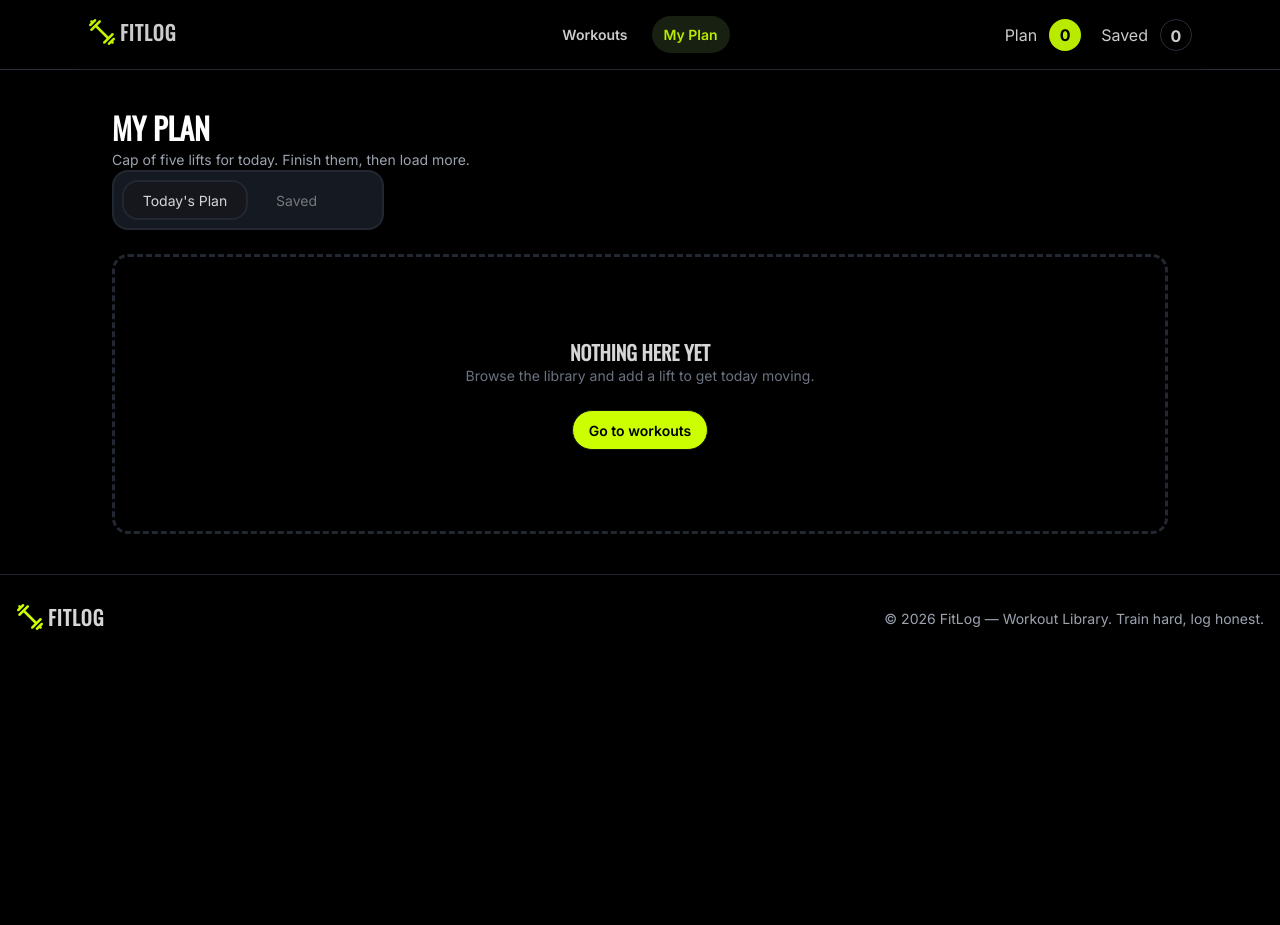
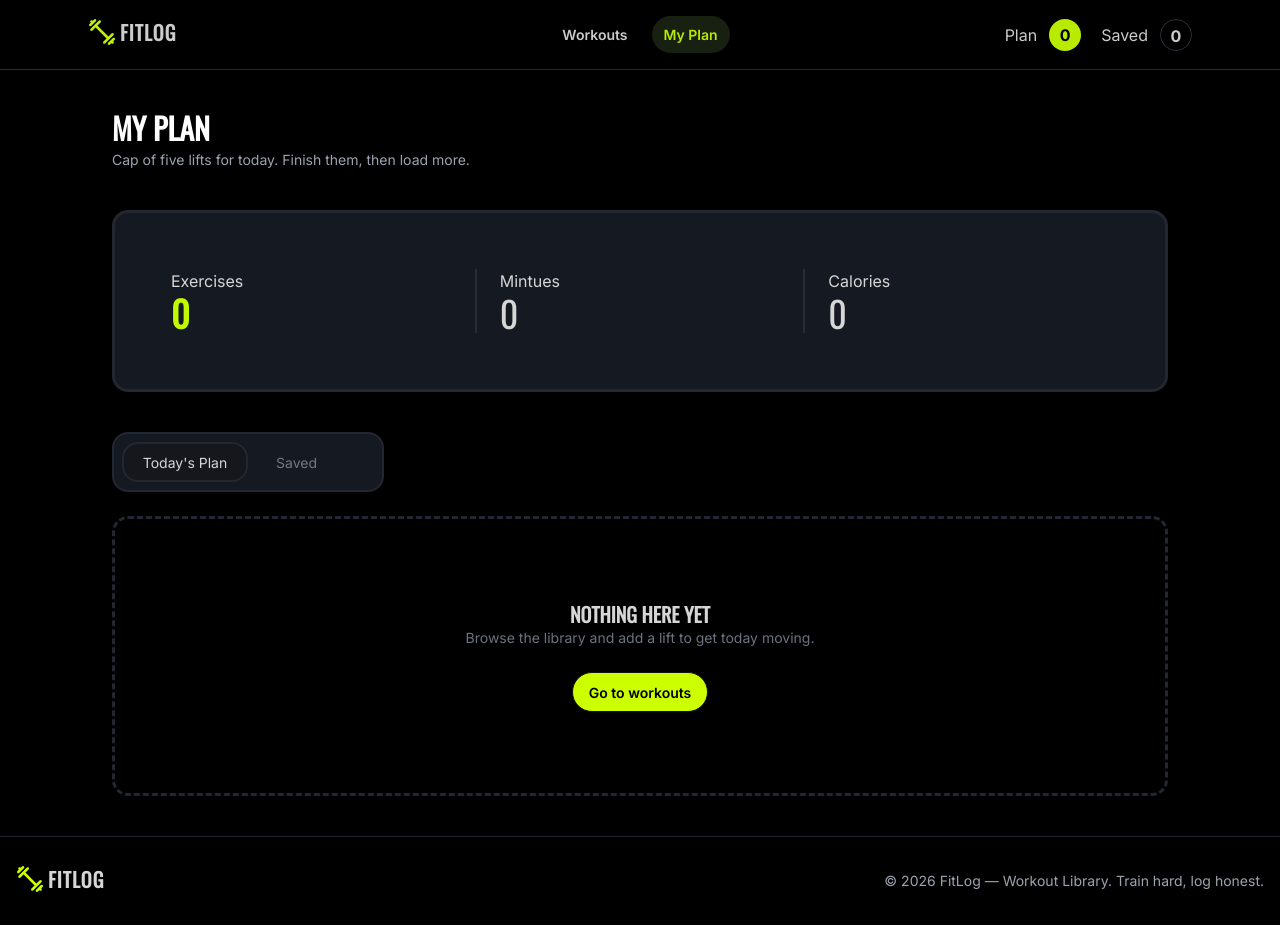
Before and after one commit to mushik-tech/fit-log, a Next.js app: page /my-plan in a window 1280 px wide. Before the commit the page ends 800 px from the top, so only its background shows below. Built offline with nearby package versions, Linux system fonts and the light colour scheme.

Commit message:
Added Metrics Summary for Add and Save Plan

```diff
--- /dev/null
+++ b/src/Components/MyPlan/SaveStat.tsx
@@ -0,0 +1,34 @@
+"use client";
+
+import { WorkoutContext } from "@/contexts/WorkoutContext";
+import { useContext } from "react";
+
+const SaveStat = () => {
+  const { saveStat } = useContext(WorkoutContext);
+
+  const { exercise, mintues, calories } = saveStat;
+
+  return (
+    <div className="bg-[#151921] border-3 border-[#232732] p-14 my-10 rounded-2xl flex w-full justify-around">
+      <div className="flex-1">
+        <h3>Exercises</h3>
+        <p className="text-4xl text-[#C2F800] font-bold font-heading">
+          {exercise}
+        </p>
+      </div>
+      <div className="divider divider-horizontal"></div>
+      <div className=" flex-1">
+        <h3>Mintues</h3>
+        <p className="text-4xl font-heading">{mintues}</p>
+      </div>
+      <div className="divider divider-horizontal"></div>
+
+      <div className=" flex-1">
+        <h3>Calories</h3>
+        <p className="text-4xl font-heading">{calories}</p>
+      </div>
+    </div>
+  );
+};
+
+export default SaveStat;
--- /dev/null
+++ b/src/Components/MyPlan/TodayStat.tsx
@@ -0,0 +1,34 @@
+"use client";
+
+import { WorkoutContext } from "@/contexts/WorkoutContext";
+import React, { useContext } from "react";
+
+const TodayStat = () => {
+  const { planStat } = useContext(WorkoutContext);
+
+  const { calories, exercise, mintues } = planStat;
+
+  return (
+    <div className="bg-[#151921] border-3 border-[#232732] p-14 my-10 rounded-2xl flex w-full justify-around">
+      <div className="flex-1">
+        <h3>Exercises</h3>
+        <p className="text-4xl text-[#C2F800] font-bold font-heading">
+          {exercise}
+        </p>
+      </div>
+      <div className="divider divider-horizontal"></div>
+      <div className=" flex-1">
+        <h3>Mintues</h3>
+        <p className="text-4xl font-heading">{mintues}</p>
+      </div>
+      <div className="divider divider-horizontal"></div>
+
+      <div className=" flex-1">
+        <h3>Calories</h3>
+        <p className="text-4xl font-heading">{calories}</p>
+      </div>
+    </div>
+  );
+};
+
+export default TodayStat;
--- a/src/app/my-plan/page.tsx
+++ b/src/app/my-plan/page.tsx
@@ -1,7 +1,9 @@
 "use client";
 
 import SavedPlan from "@/Components/MyPlan/SavedPlan";
+import SaveStat from "@/Components/MyPlan/SaveStat";
 import TodayPlan from "@/Components/MyPlan/TodayPlan";
+import TodayStat from "@/Components/MyPlan/TodayStat";
 import { WorkoutContext } from "@/contexts/WorkoutContext";
 import React, { useContext, useState } from "react";
 
@@ -16,6 +18,14 @@ const MyPlanPage = () => {
       <p className="mt-1 text-sm text-[#9CA3AF]">
         Cap of five lifts for today. Finish them, then load more.
       </p>
+
+      <div>
+        {selectedTab === "today" ? (
+          <TodayStat></TodayStat>
+        ) : (
+          <SaveStat></SaveStat>
+        )}
+      </div>
 
       {/* name of each tab group should be unique */}
       <div className="flex justify-between">
--- a/src/contexts/WorkoutContext.tsx
+++ b/src/contexts/WorkoutContext.tsx
@@ -2,12 +2,20 @@
 
 import { IWorkout } from "@/types/workout.types";
 import React, { createContext, SetStateAction, useState } from "react";
+
+export interface IPlanStat {
+  exercise: number;
+  mintues: number;
+  calories: number;
+}
 
 export interface IWorkoutInfo {
   plan: IWorkout[];
   setPlan: React.Dispatch<SetStateAction<IWorkout[]>>;
   savePlan: IWorkout[];
   setSavePlan: React.Dispatch<SetStateAction<IWorkout[]>>;
+  planStat: IPlanStat;
+  saveStat: IPlanStat;
 }
 
 export const WorkoutContext = createContext<IWorkoutInfo>({
@@ -15,17 +23,52 @@ export const WorkoutContext = createContext<IWorkoutInfo>({
   setPlan: () => {},
   savePlan: [],
   setSavePlan: () => {},
+  planStat: { exercise: 0, mintues: 0, calories: 0 },
+  saveStat: { exercise: 0, mintues: 0, calories: 0 },
 });
 
 const WorkoutProvider = ({ children }: { children: React.ReactNode }) => {
   const [plan, setPlan] = useState<IWorkout[]>([]);
   const [savePlan, setSavePlan] = useState<IWorkout[]>([]);
 
+  const totalExercises = plan.length;
+  const totalSaveExercises = savePlan.length;
+
+  const totalMinutes = plan.reduce((acc, currentWorkout) => {
+    return acc + (currentWorkout.duration || 0);
+  }, 0);
+
+  const totalSaveMinutes = savePlan.reduce((acc, currentWorkout) => {
+    return acc + (currentWorkout.duration || 0);
+  }, 0);
+
+  const totalCalories = plan.reduce((acc, currentWorkout) => {
+    return acc + (currentWorkout.caloriesBurned || 0);
+  }, 0);
+
+  const totalSaveCalories = savePlan.reduce((acc, currentWorkout) => {
+    return acc + (currentWorkout.caloriesBurned || 0);
+  }, 0);
+
+  const planStat = {
+    exercise: totalExercises,
+    mintues: totalMinutes,
+    calories: totalCalories,
+  };
+
+  const saveStat = {
+    exercise: totalSaveExercises,
+    mintues: totalSaveMinutes,
+    calories: totalSaveCalories,
+  };
+
   const workoutInfo: IWorkoutInfo = {
     plan,
     setPlan,
     savePlan,
     setSavePlan,
+    planStat,
+    saveStat,
   };
 
   return (
```
